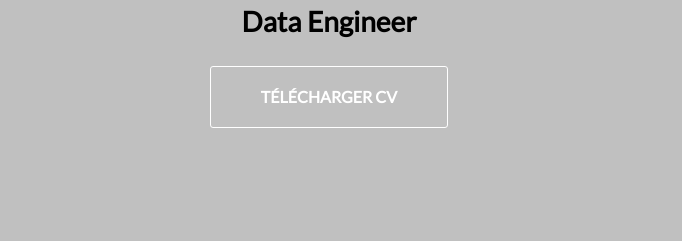
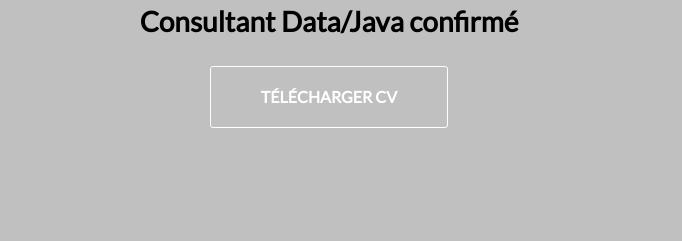
Before and after one commit to aiztech/aiztech.github.io, a plain HTML site: page index.html in a window 1280 px wide. Shown: the part 559-800 px from the top of the page, without its empty margins (311-993 px from the left). Drawn offline with nearby package versions, Linux system fonts and the light colour scheme.

Commit message:
Update index.html

```diff
--- a/index.html
+++ b/index.html
@@ -42,7 +42,7 @@
         </div>
         <div class="heading">
                 <h1>Amine IDRISSI-ZOUGGARI</h1>
-                <h3>Data Engineer</h3>
+                <h3>Consultant Data/Java confirmé</h3>
                 <a href="docs/cv.pdf" class="button1">Télécharger CV</a>
         </div>
     </section>
```
